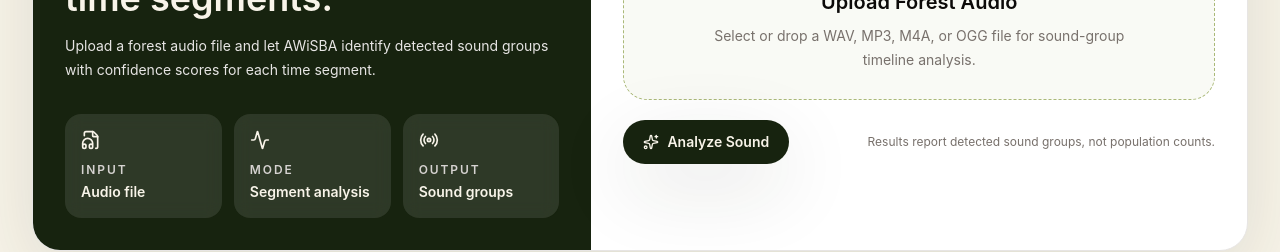
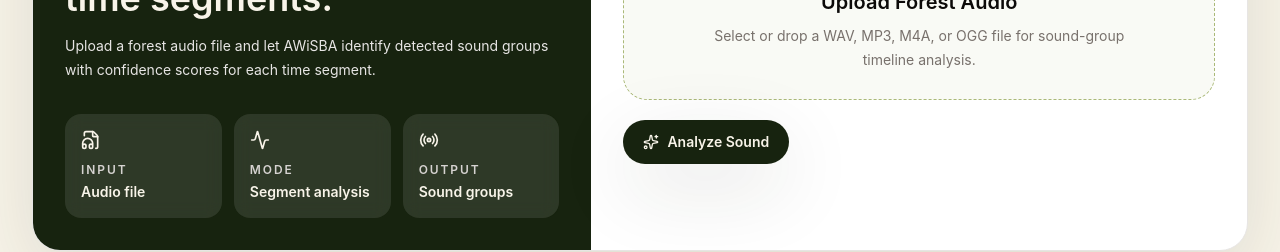
Before and after one commit to Sea1Salt/wild-ai, a React (Vite) app: page / in a window 1280 px wide. Shown: the part 1020-1272 px from the top of the page. Built offline with nearby package versions, Linux system fonts and the light colour scheme.

Commit message:
Remove analysis limitation note

```diff
--- a/src/components/SmartAcousticAnalysis.tsx
+++ b/src/components/SmartAcousticAnalysis.tsx
@@ -230,9 +230,6 @@
                 )}
                 {isAnalyzing ? "Analyzing acoustic patterns..." : "Analyze Sound"}
               </button>
-              <p className="text-xs leading-5 text-stone-500">
-                Results report detected sound groups, not population counts.
-              </p>
             </div>
           </div>
         </div>
```
